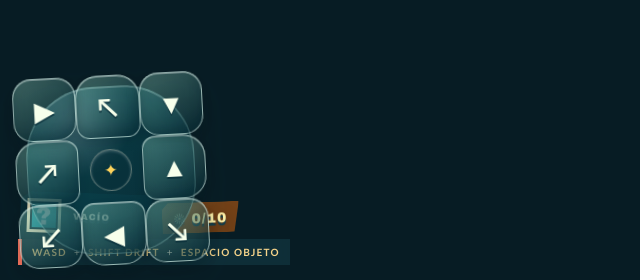
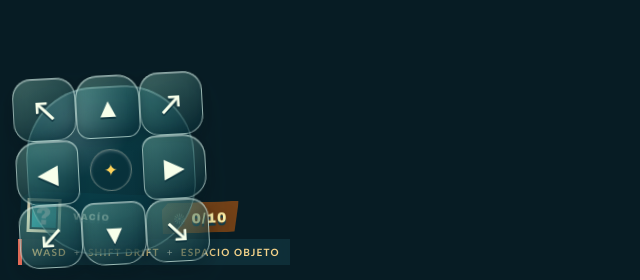
Before and after one commit to HirianPa/Olivia_kart_race, a website built with Vite: page index.html in a window 1280 px wide. Shown: the part 517-797 px from the top of the page, 0-640 px from the left. Built offline with nearby package versions, Linux system fonts and the light colour scheme.

Commit message:
Style diagonal touch buttons

```diff
--- a/styles.css
+++ b/styles.css
@@ -325,10 +325,15 @@ html.touch-capable .touch-controls { display: block; }
 }
 
 .touch-dpad button { width: 100%; height: 100%; border-radius: 19px; }
-.touch-dpad button:nth-of-type(1) { grid-area: 1 / 2; border-radius: 22px 22px 13px 13px; }
-.touch-dpad button:nth-of-type(2) { grid-area: 2 / 1; border-radius: 22px 13px 13px 22px; }
-.touch-dpad button:nth-of-type(3) { grid-area: 2 / 3; border-radius: 13px 22px 22px 13px; }
-.touch-dpad button:nth-of-type(4) { grid-area: 3 / 2; border-radius: 13px 13px 22px 22px; }
+.touch-diagonal { font-size: clamp(16px, 3.4vw, 23px); border-radius: 16px; background: linear-gradient(145deg, rgb(181 244 224 / 42%), rgb(8 67 76 / 61%)); }
+.touch-diagonal-nw { grid-area: 1 / 1; border-radius: 22px 14px 14px 14px; }
+.touch-diagonal-ne { grid-area: 1 / 3; border-radius: 14px 22px 14px 14px; }
+.touch-diagonal-sw { grid-area: 3 / 1; border-radius: 14px 14px 14px 22px; }
+.touch-diagonal-se { grid-area: 3 / 3; border-radius: 14px 14px 22px 14px; }
+.touch-dpad button[data-touch-action="up"] { grid-area: 1 / 2; border-radius: 22px 22px 13px 13px; }
+.touch-dpad button[data-touch-action="left"] { grid-area: 2 / 1; border-radius: 22px 13px 13px 22px; }
+.touch-dpad button[data-touch-action="right"] { grid-area: 2 / 3; border-radius: 13px 22px 22px 13px; }
+.touch-dpad button[data-touch-action="down"] { grid-area: 3 / 2; border-radius: 13px 13px 22px 22px; }
 .touch-dpad-core { grid-area: 2 / 2; z-index: 2; display: grid; width: 42px; height: 42px; place-items: center; border: 1px solid rgb(255 248 223 / 35%); border-radius: 50%; color: #ffd45c; background: rgb(8 46 57 / 40%); box-shadow: inset 0 1px 3px rgb(255 255 255 / 24%); font-size: 17px; }
 
 .touch-action-buttons {
```
